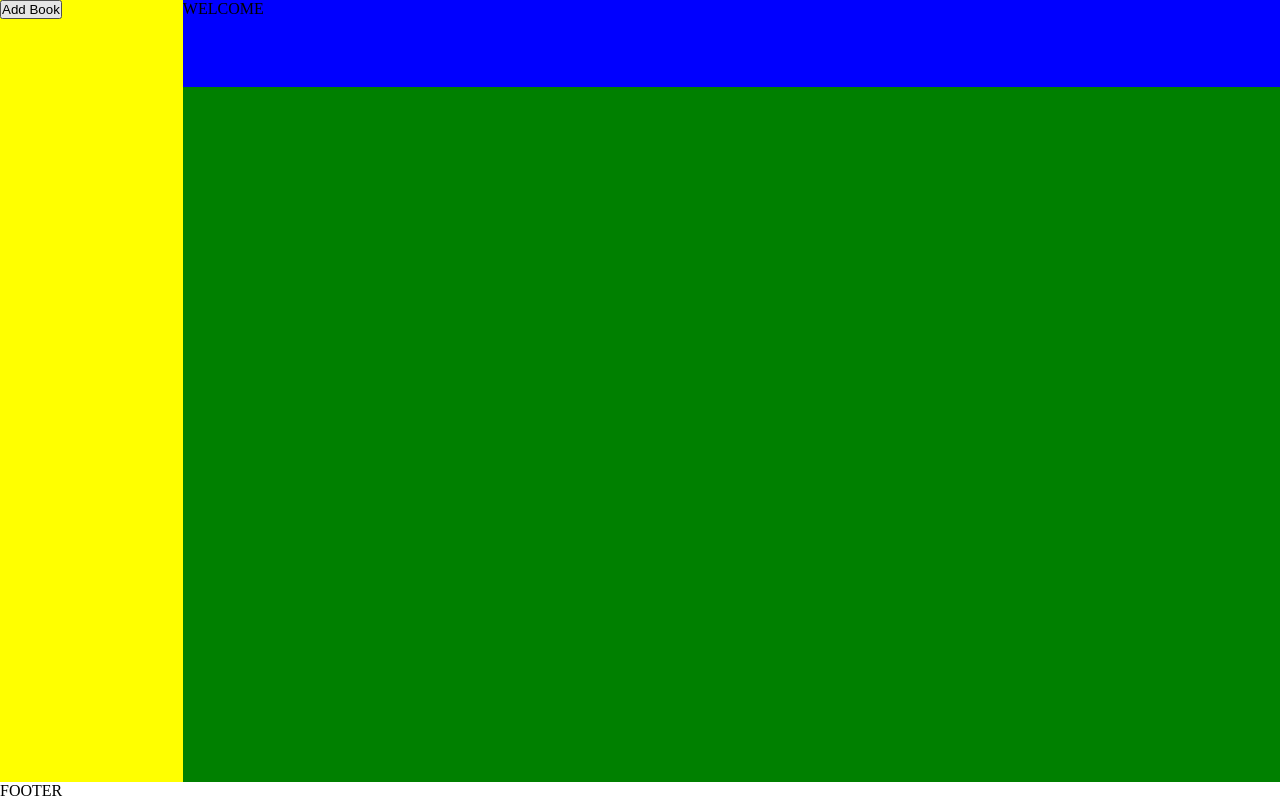
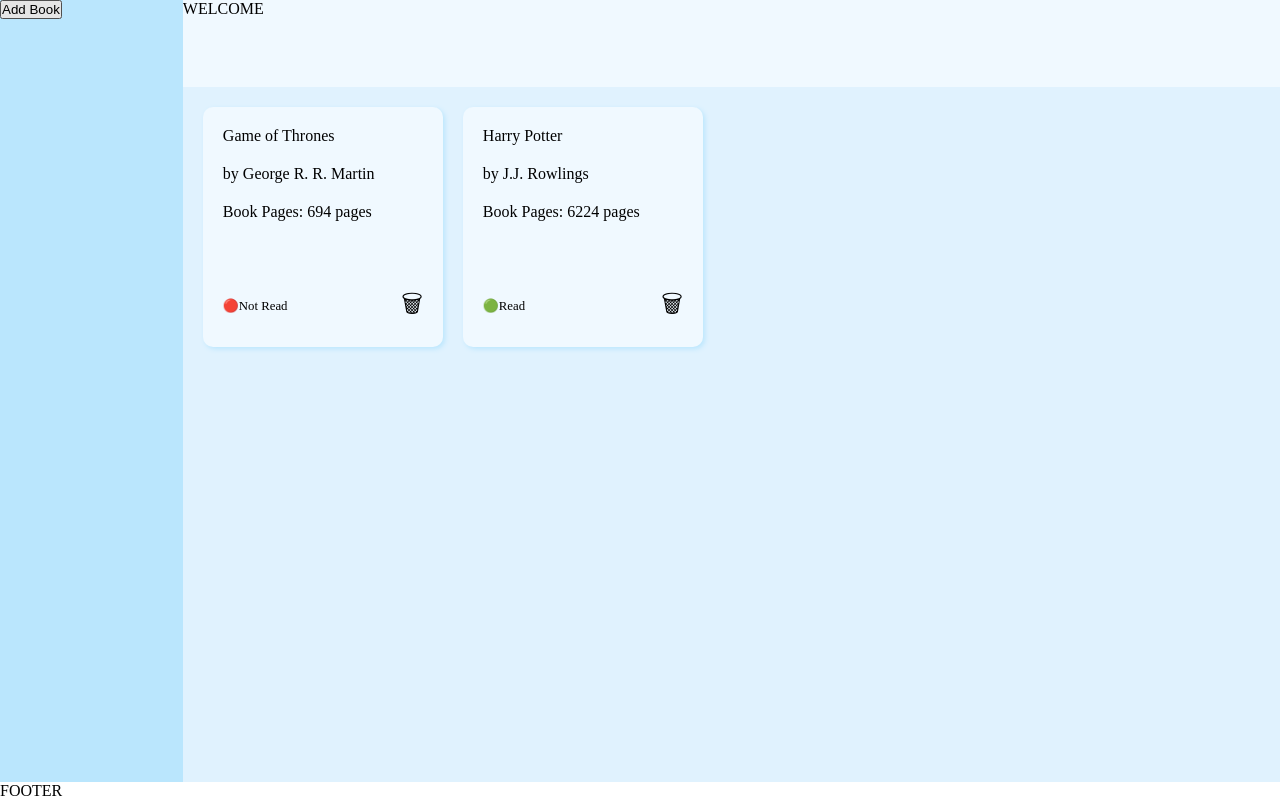
Before and after one commit to jiankh/libraryProject, a plain HTML site: page index.html in a window 1280 px wide. Drawn offline with Linux system fonts and the light colour scheme.

Commit message:
fixed bugs that submits even when closing, finishing logic for the cards

```diff
--- a/index.html
+++ b/index.html
@@ -36,7 +36,7 @@
 
                     <div class="dialog-btn-container">
                         <button type="submit" class="add-book-inner">Add book</button>
-                        <button>Close</button>
+                        <button class="close-window">Close</button>
                     </div>
                 </form>
             </div>
--- a/script.js
+++ b/script.js
@@ -2,18 +2,33 @@
 
 const addBookButton = document.querySelector('.btn-add-book')
 const newBookForm = document.querySelector('.newBookForm')
+const contentContainer = document.querySelector(".content-container")
+const closeWindowBtn = document.querySelector(".close-window")
+const newBookDialog = document.querySelector('#newBookDialog')
 
 let myLibrary = [
     {
-      title: "A Game of Thrones",
+      title: "Game of Thrones",
       author: "George R. R. Martin",
       pages: 694,
       read: false
-    }
+    },
+    {
+        title: "Harry Potter",
+        author: "J.J. Rowlings",
+        pages: 6224,
+        read: true
+      }
 ];
 
+renderCards(myLibrary)
+
+closeWindowBtn.addEventListener('click', (e) => {
+    e.preventDefault()
+    newBookDialog.close()
+})
+
 addBookButton.addEventListener('click', ()=> {
-    let newBookDialog = document.querySelector('#newBookDialog')
     newBookDialog.show()
 } )
 
@@ -34,6 +49,23 @@
     this.read = read
 }
 
+// Book.prototype.toggleRead = function () {
+//     this.read = !this.read
+// }
+
+function toggleRead(book) {
+    let idx = myLibrary.indexOf(book)
+    myLibrary[idx].read = !myLibrary[idx].read
+    renderCards(myLibrary)
+}
+
+function removeBook(book) {
+    let idx = myLibrary.indexOf(book)
+    myLibrary.splice(idx,1)
+    renderCards(myLibrary)
+}
+
+
 function addBookToLibrary() {
     const title = document.querySelector('#book-title').value
     const author = document.querySelector('#author').value
@@ -43,10 +75,10 @@
     let newBook = new Book(title, author, pages, isRead)
     myLibrary.push(newBook)
     renderCards(myLibrary)
-    console.table(myLibrary)
 }
 
 function renderCards(library) {
+    contentContainer.innerHTML = ""
     library.forEach((book) => {
         makeCard(book)
     })
@@ -58,9 +90,9 @@
     const pages = book.pages
     const read = book.read
 
-    let readText = 'Not Read'
-    if (!read) {
-        readText = 'Read'
+    let readText = '🔴Not Read '
+    if (read) {
+        readText = '🟢Read '
     }
 
     let cardEl = document.createElement("div")
@@ -75,19 +107,37 @@
     let cardPages = document.createElement("div")
     cardPages.classList.add('card-pages')
 
+    let cardBottom = document.createElement("div")
+    cardBottom.classList.add('card-bottom')
+
     let cardRead = document.createElement("div")
-    cardRead.classList.add('card-read')
+    cardRead.classList.add("card-read")
+    cardRead.onclick = () => toggleRead(book)
 
-    contentContainer = document.querySelector(".content-container")
+    let deleteCard = document.createElement("div")
+    deleteCard.classList.add('delete-button-container')
+
+    //Making a button inside a DIV
+    let deleteCardButton = document.createElement("button")
+    deleteCardButton.classList.add('delete-card-button')
+    deleteCard.appendChild(deleteCardButton)
+    deleteCardButton.textContent = "🗑"
+    deleteCardButton.onclick = () => removeBook(book)
+
+    //Adding the Card to the main Container
     contentContainer.appendChild(cardEl)
 
     cardEl.appendChild(cardTitle)
     cardEl.appendChild(cardAuthor)
     cardEl.appendChild(cardPages)
-    cardEl.appendChild(cardRead)
+    cardEl.appendChild(cardBottom)
+
+    cardBottom.appendChild(cardRead)
+    cardBottom.appendChild(deleteCard)
 
     cardTitle.textContent = `${title}`
     cardAuthor.textContent = `by ${author}`
     cardPages.textContent = `Book Pages: ${pages} pages`
     cardRead.textContent = readText
+
 }
--- a/style.css
+++ b/style.css
@@ -24,20 +24,56 @@
 
 /* HEADER */
 .header {
-    background-color: blue;
+    background-color: var(--light-color);
     grid-column: 2 / 3;
 }
 
 /* SIDEBAR */
 .sidebar {
-    background-color: yellow;
+    background-color: var(--dark-color);
     grid-row: 1/3;
 }
 
 /* CONTENT */
 .content-container {
-    background-color: green;
+    background-color: var(--medium-color);
+    padding: 20px;
+    display: flex;
+    flex-wrap: wrap;
+    gap: 20px;
+
 }
+
+.card {
+    padding: 20px;
+    background-color: var(--light-color);
+    box-shadow: 2px 2px 5px var(--dark-color);
+    flex-basis: 200px;
+    max-height: 200px;
+    display: flex;
+    flex-direction: column;
+    gap: 20px;
+    border-radius: 10px;
+}
+
+.card-bottom {
+    display:flex;
+    justify-content: space-between;
+    margin-top: auto;
+}
+
+.card-read {
+    font-size: 0.8rem;
+    margin: auto 0;
+    cursor: pointer;
+}
+
+.delete-card-button {
+    background-color: var(--light-color);
+    border: none;
+    font-size: 1.5rem;
+}
+
 
 /* DIALOG */
 dialog{
```
